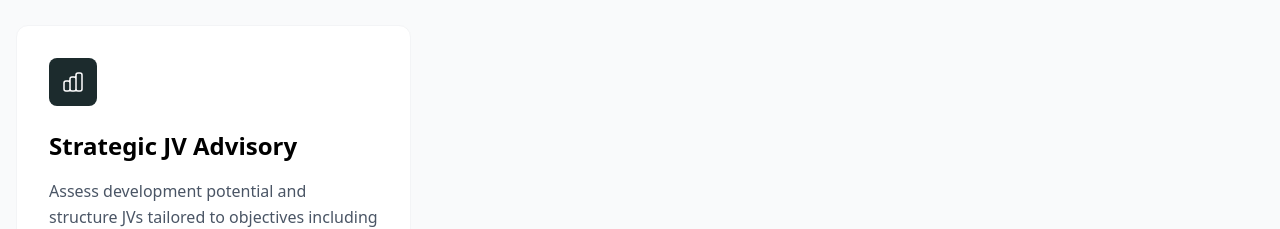
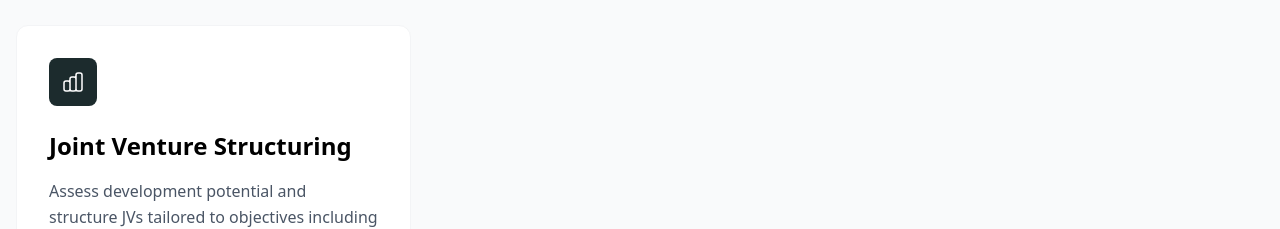
Before and after one commit to rajeev-the/Final_real_Estate, a React (Vite) app: page / in a window 1280 px wide. Shown: the part 2360-2589 px from the top of the page. Built offline with nearby package versions, Linux system fonts and the light colour scheme; no server answers.

Commit message:
update newwww  Frontend

```diff
--- a/src/componets/JointVentureStructuring.jsx
+++ b/src/componets/JointVentureStructuring.jsx
@@ -3,7 +3,7 @@ import React from 'react';
 const JointVentureStructuring = () => {
     const services = [
         {
-          title: "Strategic JV Advisory",
+          title: "Joint Venture Structuring",
           description: "Assess development potential and structure JVs tailored to objectives including capital appreciation or development partnerships.",
           cta: "Explore Advisory",
           icon: (
```
